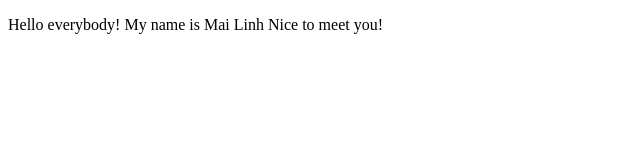
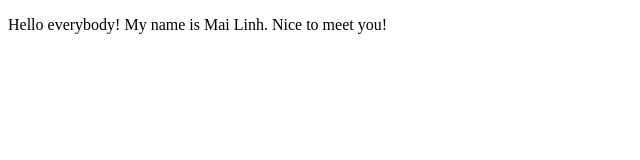
Before and after one commit to linhmeow0612/linhmeow.github.io, a plain HTML site: page index.html in a window 1280 px wide. Shown: the full height of the page, 0-640 px from the left. Drawn offline with Linux system fonts and the light colour scheme.

Commit message:
Update index.html

```diff
--- a/index.html
+++ b/index.html
@@ -6,7 +6,7 @@
     <body>
         <p>
             Hello everybody!
-            My name is Mai Linh
+            My name is Mai Linh.
             Nice to meet you!
         </p>
     </body>
```
